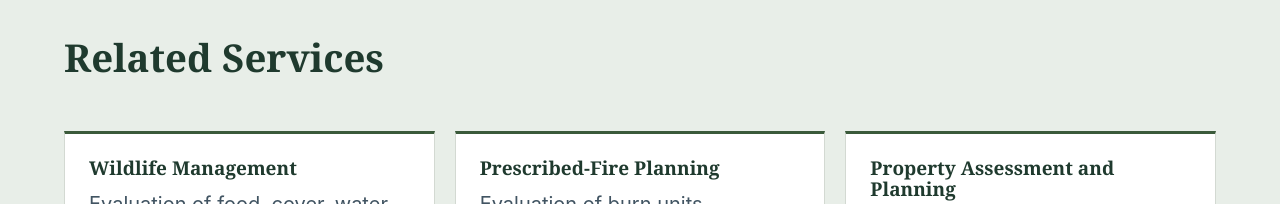
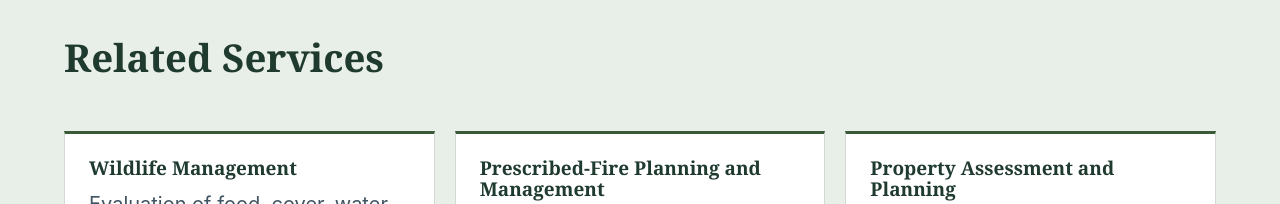
Before and after one commit to Southernhab/Southern-Hab, a plain HTML site: page habitat-management/index.html in a window 1280 px wide. Shown: the part 1619-1823 px from the top of the page. Drawn offline with nearby package versions, Linux system fonts and the light colour scheme.

Commit message:
Update related-service card h3 titles to match approved section names
Task: Update related-service card titles to match approved section names

Changes made:
- recurring-vegetation-maintenance/index.html: related-card h3 "Vegetation Mapping
  and Reporting" → "Mapping and Reporting" (approved name in approved-copy.txt)
- habitat-management/index.html: related-card h3 "Prescribed-Fire Planning" →
  "Prescribed-Fire Planning and Management" (approved name in approved-copy.txt)
- reforestation-longleaf-pine/index.html: related-card h3 "Prescribed-Fire Planning" →
  "Prescribed-Fire Planning and Management" (approved name in approved-copy.txt)

Scope decisions:
- contact/index.html has h3 tags "Private Lands" and "Industrial or Municipal" inside
  contact forms — these are form headings, not related-service cards, and were not changed.
- private-land-services/index.html has "Prescribed-Fire Planning" inside a service-card
  (service-listing), not a related-card — not changed per task scope (related-cards only).

No structural or content changes beyond the three h3 title corrections.

Replit-Task-Id: 5e469563-0a29-4907-be91-bb8e518cdd36

```diff
--- a/habitat-management/index.html
+++ b/habitat-management/index.html
@@ -21,7 +21,7 @@
   <h2>Related Services</h2>
   <div class="related-grid">
     <div class="related-card"><h3>Wildlife Management</h3><p>Evaluation of food, cover, water and seasonal use, with recommendations for habitat improvements, monitoring and harvest guidance.</p><a href="/private-land-services/wildlife-management/">Learn More →</a></div>
-    <div class="related-card"><h3>Prescribed-Fire Planning</h3><p>Evaluation of burn units, firebreaks, timing, frequency and contractor needs to support habitat and timber management goals.</p><a href="/prescribed-fire-planning/">Learn More →</a></div>
+    <div class="related-card"><h3>Prescribed-Fire Planning and Management</h3><p>Evaluation of burn units, firebreaks, timing, frequency and contractor needs to support habitat and timber management goals.</p><a href="/prescribed-fire-planning/">Learn More →</a></div>
     <div class="related-card"><h3>Property Assessment and Planning</h3><p>A clear starting point for any property. We evaluate timber, vegetation, habitat, roads, drainage and previous management work.</p><a href="/property-assessment-planning/">Learn More →</a></div>
   </div>
 </section>
```
Also changed, not shown: recurring-vegetation-maintenance/index.html (+1 -1 lines), reforestation-longleaf-pine/index.html (+1 -1 lines).
